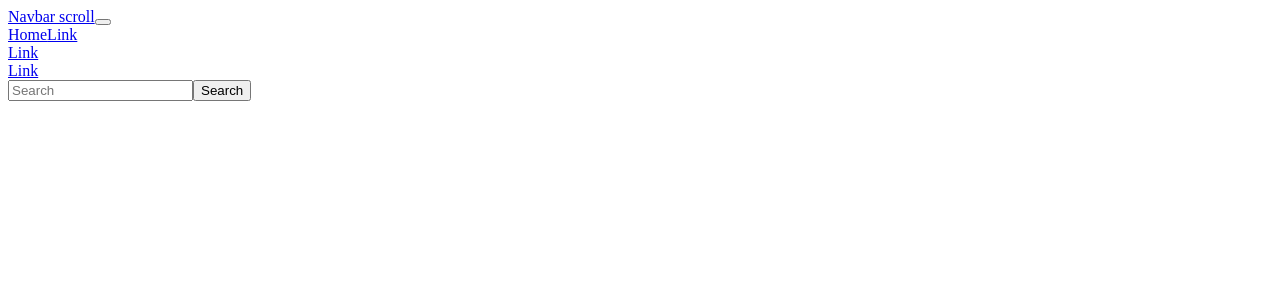
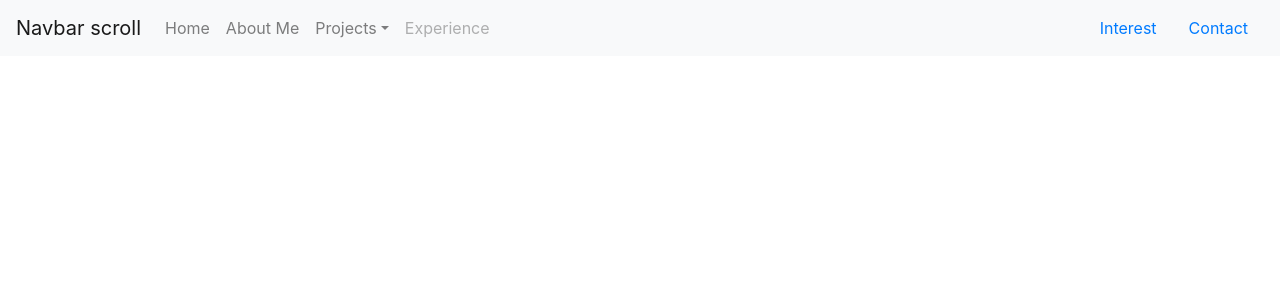
Before and after one commit to maurice-35/portfolio-1, a React (Create React App) app in the folder client/: page / in a window 1280 px wide. Shown: the top 300 px of the page. Built offline with nearby package versions, Linux system fonts and the light colour scheme.

Commit message:
pushing update

```diff
--- a/client/package.json
+++ b/client/package.json
@@ -4,6 +4,7 @@
   "private": true,
   "dependencies": {
     "axios": "^0.21.1",
+    "bulma": "^0.9.3",
     "dom": "^0.0.3",
     "eslint-plugin-jsx-a11y": "^6.2.3",
     "eslint-plugin-react-hooks": "^4.2.0",
--- a/client/public/index.html
+++ b/client/public/index.html
@@ -3,8 +3,9 @@
   <head>
     <meta charset="utf-8" />
     <link rel="icon" href="%PUBLIC_URL%/favicon.ico" />
+    <link rel="stylesheet" href="https://cdn.jsdelivr.net/npm/bootstrap@4.6.0/dist/css/bootstrap.min.css"
     <meta name="viewport" content="width=device-width, initial-scale=1" />
-    <title>GA-LDN React Template</title>
+    <title>My Portfolio</title>
   </head>
   <body>
     <noscript>You need to enable JavaScript to run this app.</noscript>
--- a/client/src/components/common/Home.js
+++ b/client/src/components/common/Home.js
@@ -1,7 +1,7 @@
 import React from 'react'
-import Link from 'react-router-dom'
+// import Link from 'react-router-dom'
 import NavDropdown from 'react-bootstrap/NavDropdown'
-import { Navbar, Nav, Form, FormControl, Button } from 'react-bootstrap'
+import { Navbar, Nav, Form } from 'react-bootstrap'
 
 
  const Home = () => {
@@ -20,25 +20,22 @@ import { Navbar, Nav, Form, FormControl, Button } from 'react-bootstrap'
             navbarScroll
          >
             <Nav.Link href="#action1">Home</Nav.Link>
-            <Nav.Link href="#action2">Link</Nav.Link>
-            <NavDropdown title="Link" id="navbarScrollingDropdown">
-              <NavDropdown.Item href="#action3">Action</NavDropdown.Item>
-                <NavDropdown.Item href="#action4">Another action</NavDropdown.Item>
+            <Nav.Link href="#action2">About Me</Nav.Link>
+            <NavDropdown title="Projects" id="navbarScrollingDropdown">
+              <NavDropdown.Item href="#action3">Project 1</NavDropdown.Item>
+                <NavDropdown.Item href="#action4">Project 2</NavDropdown.Item>
                 <NavDropdown.Divider />
-                <NavDropdown.Item href="#action5">Something else here</NavDropdown.Item>
+                <NavDropdown.Item href="#action5">Project 3</NavDropdown.Item>
+                <NavDropdown.Divider />
+                <NavDropdown.Item href="#action5">Project 4</NavDropdown.Item>
             </NavDropdown>
             <Nav.Link href="#" disabled>
-              Link
+              Experience
             </Nav.Link>
         </Nav>
         <Form className="d-flex">
-          <FormControl
-            type="search"
-            placeholder="Search"
-            className="mr-2"
-            aria-label="Search"
-          />
-          <Button variant="outline-success">Search</Button>
+        <Nav.Link href="#action3">Interest</Nav.Link>
+        <Nav.Link href="#action4">Contact</Nav.Link>
          </Form>
         </Navbar.Collapse>
        </Navbar>
--- a/package.json
+++ b/package.json
@@ -4,5 +4,6 @@
   "main": "index.js",
   "repository": "git@github.com:maurice-35/portfolio-1.git",
   "author": "Mauricekollewe <kollewem.35@gmail.com>",
-  "license": "MIT"
+  "license": "MIT",
+  "dependencies": {}
 }
```
Also changed, not shown: 1 other file (tests, documents, lock files or other folders).
